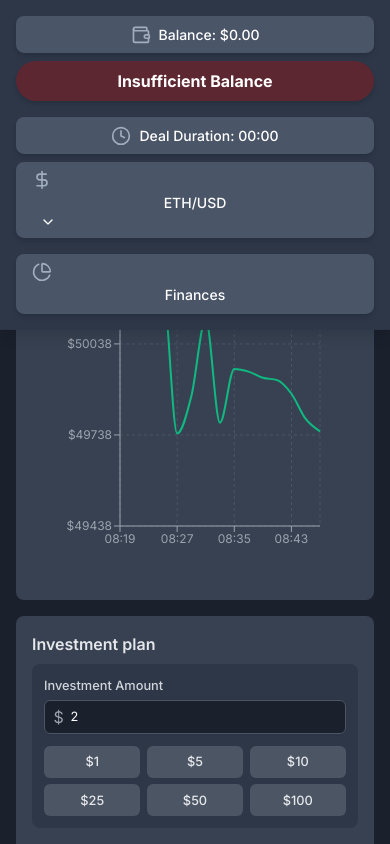
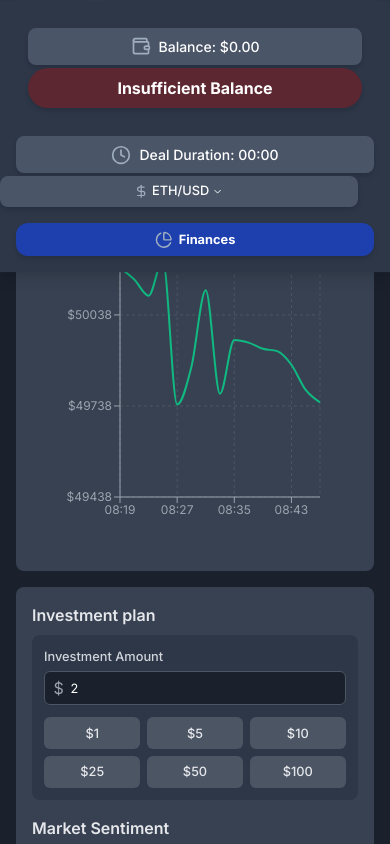
Before and after one commit to MalithKeerthisinghe/Trading-Site, a React (Vite) app: page / in a window 390 px wide. Built offline with nearby package versions, Linux system fonts and the light colour scheme.

Commit message:
header finished

```diff
--- a/src/components/Header.css
+++ b/src/components/Header.css
@@ -1,5 +1,8 @@
-/* Header.css */
 @import url("https://fonts.googleapis.com/css2?family=Inter:wght@400;500;700&display=swap");
+
+:root {
+  --button-gap: 0.5rem; /* Adjustable gap between buttons */
+}
 
 .header {
   display: flex;
@@ -10,7 +13,6 @@
   padding: 0.4rem 1rem;
   box-shadow: 0 10px 15px -3px rgba(0, 0, 0, 0.1),
     0 4px 6px -2px rgba(0, 0, 0, 0.05); /* Equivalent to Tailwind's shadow-lg */
-  /* Equivalent to Tailwind's rounded-lg */
   font-family: "Inter", sans-serif;
   width: 100%; /* Ensure it spans full width */
   box-sizing: border-box; /* Include padding in width */
@@ -25,7 +27,11 @@
 .header-section {
   display: flex;
   align-items: center;
-  gap: 1rem; /* Equivalent to Tailwind's space-x-4 */
+  gap: var(--button-gap); /* Use adjustable gap */
+}
+
+.balance-section {
+  margin-right: -40rem; /* Negative margin to reduce gap after Insufficient Balance */
 }
 
 .info-block {
@@ -36,6 +42,10 @@
   border-radius: 0.5rem; /* Equivalent to Tailwind's rounded-lg */
   box-shadow: 0 4px 6px -1px rgba(0, 0, 0, 0.1),
     0 2px 4px -1px rgba(0, 0, 0, 0.06); /* Equivalent to Tailwind's shadow-md */
+}
+
+.info-block.deal-duration {
+  margin-right: 1.5rem; /* Increase gap between Deal Duration and ETH/USD */
 }
 
 .icon {
@@ -53,7 +63,7 @@
 .button-base {
   color: #ffffff;
   font-weight: 700; /* Equivalent to Tailwind's font-bold */
-  padding: 0.5rem 1rem; /* Equivalent to Tailwind's py-2 px-4 */
+  padding: 0.5rem 0.75rem; /* Equivalent to Tailwind's py-2 px-4 */
   border-radius: 0.5rem; /* Equivalent to Tailwind's rounded-lg */
   box-shadow: 0 4px 6px -1px rgba(0, 0, 0, 0.1),
     0 2px 4px -1px rgba(0, 0, 0, 0.06); /* Equivalent to Tailwind's shadow-md */
@@ -65,8 +75,8 @@
 .button-insufficient {
   background-color: #5D2731; /* Equivalent to Tailwind's bg-red-600 */
   border-radius: 20px;
-  border-color: C22627;
-
+  border-color: #C22627; /* Fixed syntax */
+  margin-right: 2rem;
 
 }
 .button-insufficient:hover {
@@ -75,15 +85,46 @@
 
 .button-primary {
   background-color: #4a5568; /* Equivalent to Tailwind's bg-gray-700 */
+  margin-right: 0; /* Removed large margin */
 }
 .button-primary:hover {
   background-color: #2d3748; /* Equivalent to Tailwind's hover:bg-gray-600 */
+}
+
+.dropdown-button {
+  display: flex; /* Ensure flexbox for inline alignment */
+  align-items: center; /* Vertically center icon and text */
+  padding: 0.1rem 3rem; /* Reduced horizontal padding from 0.75rem to 0.5rem */
+  white-space: nowrap; /* Prevent text or icon wrapping */
+  margin-left: -1rem;
+}
+
+.dropdown-button .icon {
+  width: 1rem; /* Slightly smaller icon for better fit */
+  height: 1rem;
+  margin-right: 0.25rem; /* Reduced spacing between icon and text */
+  flex-shrink: 0; /* Prevent icon from shrinking */
+}
+
+.dropdown-button .text-small-medium {
+
+  font-size: 0.875rem;
+  font-weight: 500;
+  line-height: 1rem; /* Match icon height for vertical alignment */
+}
+
+.dropdown-button .dropdown-icon {
+  width: 0.75rem; /* Smaller chevron for balance */
+  height: 2rem;
+  margin-left: 0.25rem;
 }
 
 .dropdown-container {
   position: relative;
   width: fit-content; /* Equivalent to Tailwind's w-fit */
   display: flex;
+  margin-right: 0; /* Removed margin */
+
 }
 
 .dropdown-icon {
@@ -113,7 +154,7 @@
 }
 
 .dropdown-menu ul {
-  padding: 0.25rem 0; /* Equivalent to Tailwind's py-1 */
+  padding: 0.85rem -0.85rem; /* Equivalent to Tailwind's py-1 */
 }
 
 .dropdown-item {
@@ -126,9 +167,37 @@
 .dropdown-item:hover {
   background-color: #2d3748; /* Equivalent to Tailwind's hover:bg-gray-600 */
 }
+.finances-button {
+  background-color: #1e40af; /* Blue background for emphasis (Tailwind's bg-blue-800) */
+  padding: 0.5rem 1rem; /* Slightly wider than dropdown-button for balance */
+  font-weight: 700; /* Bolder text */
+  border-radius: 0.75rem; /* More rounded corners */
+  display: flex;
+  align-items: center;
+  white-space: nowrap;
+}
+
+.finances-button:hover {
+  background-color: #1e3a8a; /* Darker blue on hover (Tailwind's bg-blue-900) */
+}
+
+.finances-button .icon {
+  width: 1.25rem; /* Keep icon size consistent */
+  height: 1.25rem;
+  margin-right: 0.5rem;
+}
+
+.finances-button .text-small-medium {
+  font-size: 0.875rem;
+  font-weight: 700; /* Match button's bold text */
+  line-height: 1.25rem; /* Align with icon */
+}
 
 /* Responsive adjustments */
 @media (max-width: 768px) {
+  :root {
+    --button-gap: 0.2rem; /* Adjustable gap for mobile */
+  }
   .header {
     flex-direction: column;
     align-items: flex-start;
@@ -138,13 +207,41 @@
   .header-section {
     flex-direction: column;
     align-items: flex-start;
-    gap: 0.5rem;
+    gap: var(--button-gap); /* Use adjustable gap */
     width: 100%; /* Take full width on small screens */
   }
+
+  .balance-section {
+    margin-right: 0; /* Remove negative margin on mobile since sections stack vertically */
+  }
+
   .info-block,
   .button-base {
     width: 100%; /* Make elements full width */
     justify-content: center; /* Center content in blocks */
+  }
+
+  .info-block.deal-duration {
+    margin-right: 0.75rem; /* Smaller gap for mobile */
+  }
+
+  .dropdown-button {
+    padding: 0.5rem 0.4rem; /* Slightly smaller padding for mobile */
+  }
+
+  .dropdown-button .icon {
+    width: 0.9rem; /* Slightly smaller for mobile */
+    height: 0.9rem;
+    margin-right: 0.2rem;
+  }
+  .dropdown-button .text-small-medium {
+    font-size: 0.8rem; /* Slightly smaller text for mobile */
+    line-height: 0.9rem;
+  }
+  .dropdown-button .dropdown-icon {
+    width: 0.7rem;
+    height: 0.7rem;
+    margin-left: 0.2rem;
   }
   .dropdown-container {
     width: 100%;
@@ -153,4 +250,16 @@
     position: static; /* Stack dropdown below button */
     margin-top: 0.5rem;
   }
+  .finances-button {
+    padding: 0.5rem 0.8rem; /* Slightly smaller padding for mobile */
+  }
+  .finances-button .text-small-medium {
+    font-size: 0.8rem; /* Slightly smaller text for mobile */
+    line-height: 1.1rem;
+  }
+  .finances-button .icon {
+    width: 1.1rem;
+    height: 1.1rem;
+    margin-right: 0.4rem;
+  }
 }
--- a/src/components/Header.jsx
+++ b/src/components/Header.jsx
@@ -1,11 +1,11 @@
-import React, { useState } from 'react';
-import { Wallet, Clock, ChevronDown, DollarSign, PieChart } from 'lucide-react'; // Importing icons from lucide-react
-import './Header.css'; // Import the external CSS file
+import React, { useState } from "react";
+import { Wallet, Clock, ChevronDown, DollarSign, PieChart } from "lucide-react"; // Importing icons from lucide-react
+import "./Header.css"; // Import the external CSS file
 
 function App() {
-  const [balance] = useState('0.00');
-  const [dealDuration] = useState('00:00');
-  const [currencyPair, setCurrencyPair] = useState('ETH/USD');
+  const [balance] = useState("0.00");
+  const [dealDuration] = useState("00:00");
+  const [currencyPair, setCurrencyPair] = useState("ETH/USD");
   const [isDropdownOpen, setIsDropdownOpen] = useState(false);
 
   // Function to toggle the dropdown visibility
@@ -16,7 +16,7 @@ function App() {
   return (
     <header className="header">
       {/* Left section: Balance and Insufficient Balance */}
-      <div className="header-section">
+      <div className="header-section balance-section">
         <div className="info-block">
           <Wallet className="icon" />
           <span className="text-small-medium">Balance: ${balance}</span>
@@ -28,39 +28,50 @@ function App() {
 
       {/* Middle section: Deal Duration and Currency Pair */}
       <div className="header-section">
-        <div className="info-block">
+        <div className="info-block deal-duration">
           <Clock className="icon" />
-          <span className="text-small-medium">Deal Duration: {dealDuration}</span>
+          <span className="text-small-medium">
+            Deal Duration: {dealDuration}
+          </span>
         </div>
-
-        {/* Currency Pair Dropdown */}
         <div className="dropdown-container">
           <button
             onClick={toggleDropdown}
-            className="button-base button-primary"
+            className="button-base button-primary dropdown-button"
           >
             <DollarSign className="icon" />
             <span className="text-small-medium">{currencyPair}</span>
-            <ChevronDown className={`dropdown-icon ${isDropdownOpen ? 'rotate' : ''}`} />
+            <ChevronDown
+              className={`dropdown-icon ${isDropdownOpen ? "rotate" : ""}`}
+            />
           </button>
           {isDropdownOpen && (
             <div className="dropdown-menu">
               <ul className="py-1">
                 <li
                   className="dropdown-item"
-                  onClick={() => { setCurrencyPair('BTC/USD'); setIsDropdownOpen(false); }}
+                  onClick={() => {
+                    setCurrencyPair("BTC/USD");
+                    setIsDropdownOpen(false);
+                  }}
                 >
                   BTC/USD
                 </li>
                 <li
                   className="dropdown-item"
-                  onClick={() => { setCurrencyPair('ETH/USD'); setIsDropdownOpen(false); }}
+                  onClick={() => {
+                    setCurrencyPair("ETH/USD");
+                    setIsDropdownOpen(false);
+                  }}
                 >
                   ETH/USD
                 </li>
                 <li
                   className="dropdown-item"
-                  onClick={() => { setCurrencyPair('LTC/USD'); setIsDropdownOpen(false); }}
+                  onClick={() => {
+                    setCurrencyPair("LTC/USD");
+                    setIsDropdownOpen(false);
+                  }}
                 >
                   LTC/USD
                 </li>
@@ -72,7 +83,7 @@ function App() {
 
       {/* Right section: Finances button */}
       <div className="header-section">
-        <button className="button-base button-primary">
+        <button className="button-base button-primary finances-button">
           <PieChart className="icon" />
           <span className="text-small-medium">Finances</span>
         </button>
```
